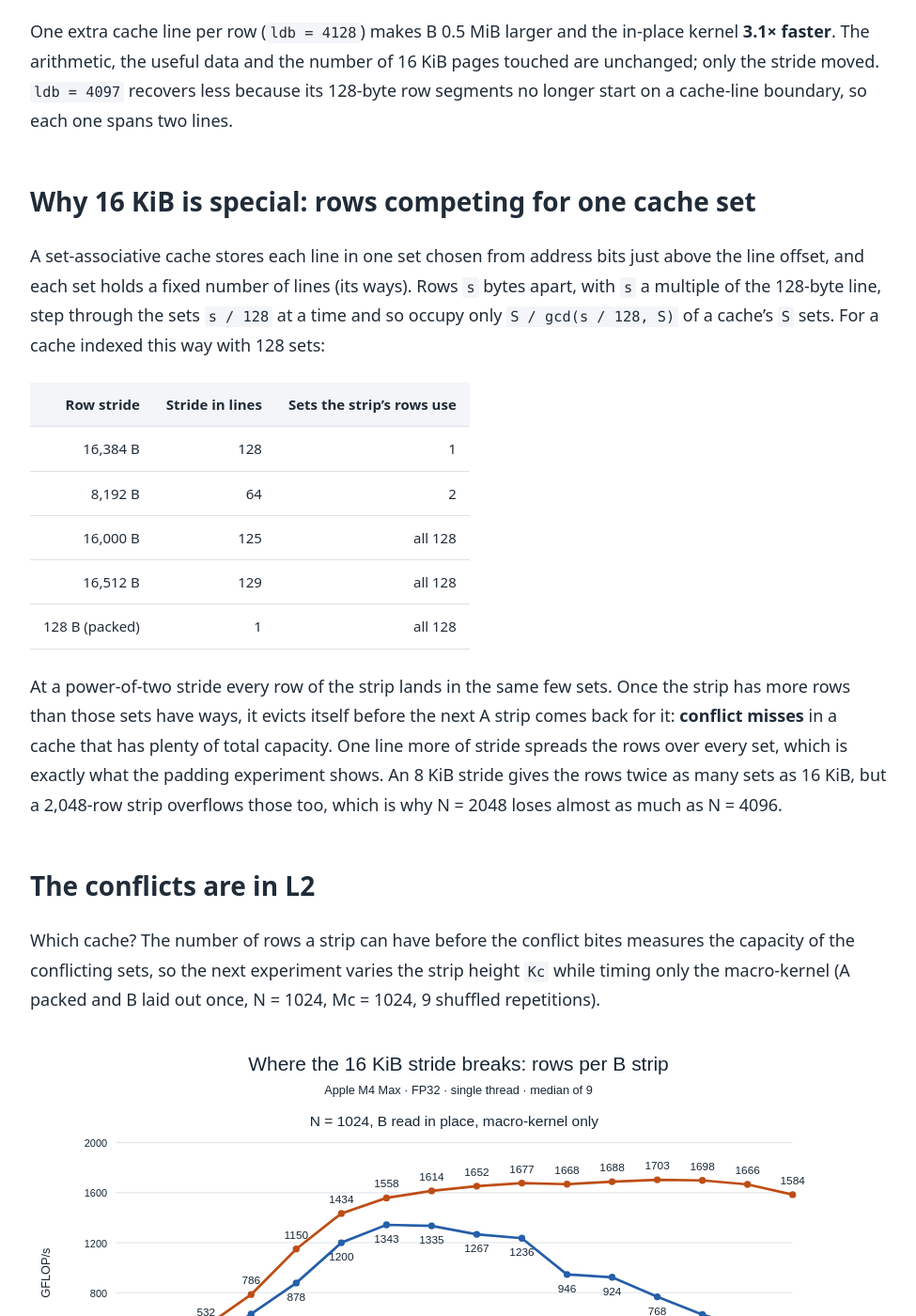
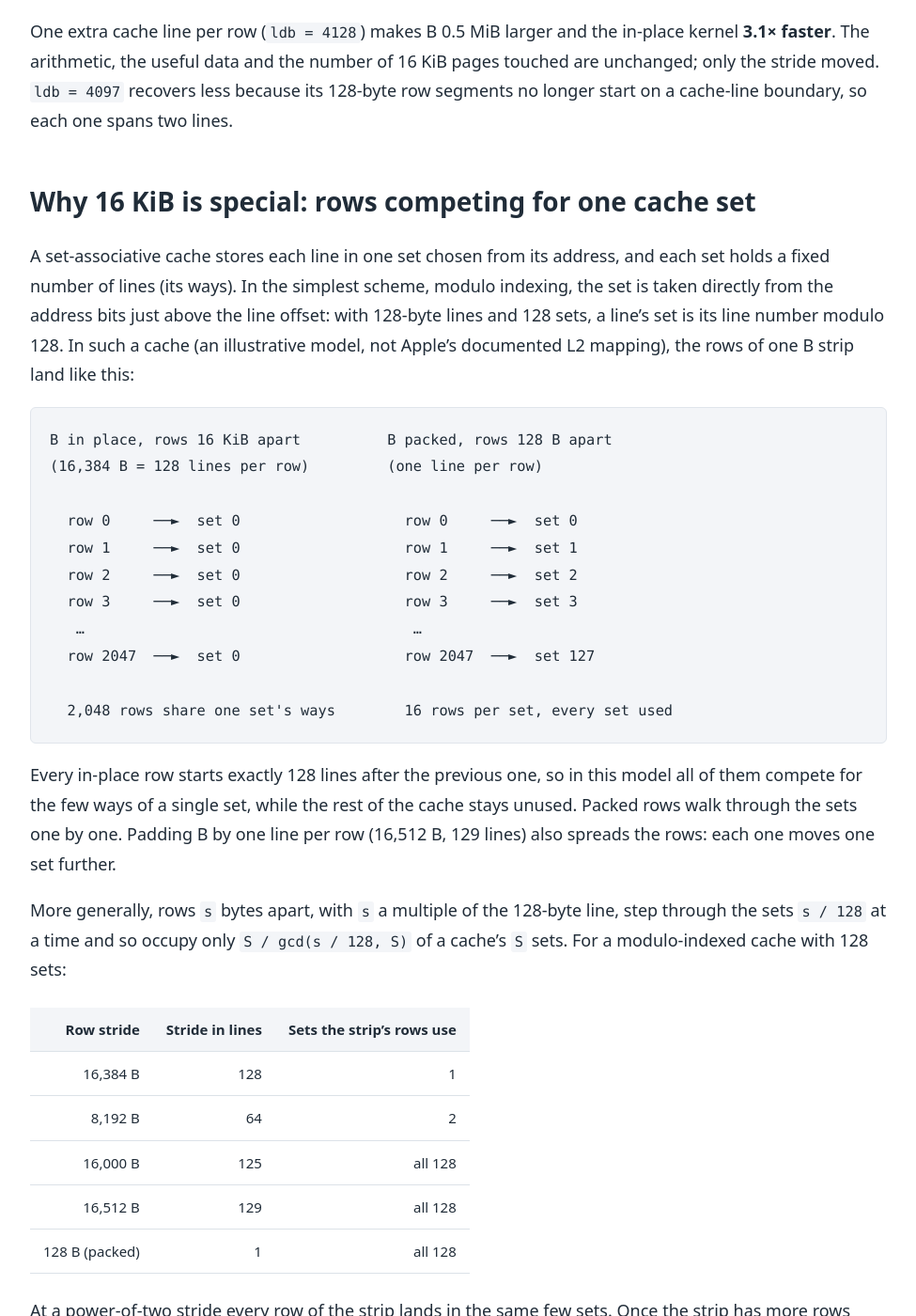
Before and after one commit to vdeviatkov/hpc-math-core, a Jekyll site: the page built from docs/articles/sme2-cache-associativity.md, in a window 1280 px wide and 1400 px high, scrolled down 3905 px. Shown: the whole window at 94% size, without its empty margins (152-1127 px from the left). Built offline with Jekyll 4.4.1, drawn with Linux system fonts in a browser that asks for light colours; some of the changed text lies outside the part shown.

Commit message:
Clarify cache model and add limitations
Adds a 'Limitations' section and an introductory 'idea in three pictures' section to the SME2 articles. Clarifies that the cache set-index model is illustrative rather than a description of M4's L2, hedges conflict-miss conclusions as inferred from controlled experiments, and updates summary language throughout.

````diff
--- a/docs/articles/sme2-cache-associativity.md
+++ b/docs/articles/sme2-cache-associativity.md
@@ -1,6 +1,6 @@
 ---
 title: "A Power-of-Two Stride Halves SME2 GEMM Throughput on Apple M4"
-description: "An SME2 matrix multiplication on Apple M4 Max runs at half speed when B's rows are 16 KiB apart. The cause is L2 set conflicts; padding or packing B fixes it, and packing wins."
+description: "An SME2 matrix multiplication on Apple M4 Max runs at a third of its speed when B's rows are 16 KiB apart. Controlled experiments point to L2 set conflicts; padding or packing B fixes it, and packing wins."
 date: 2026-10-12
 series_part: 2
 permalink: /articles/sme2-cache-associativity.html
@@ -21,10 +21,11 @@
 - The slowdown follows the **byte distance between rows of B**, not the
   matrix size: keeping N = 4096 and padding each row of B by 128 bytes
   restores 3.1× throughput with the same arithmetic.
-- At a 16 KiB row stride, the B rows the kernel reuses all map to a handful
-  of **L2 cache sets**. The kernel collapses between 576 and 640 rows per
-  reused strip, far past the 8 rows an L1 set can hold; the CPU core's own
-  loads show the same L2 limit.
+- At a 16 KiB row stride, the B rows the kernel reuses compete for a small
+  part of the cache. The kernel collapses between 576 and 640 rows per
+  reused strip, far past the 8 rows an L1 set can hold, and the CPU core's
+  own loads hit the same limit: the evidence points to **L2 set
+  conflicts**.
 - **Packing B** into contiguous strips removes the cliff for any stride. It
   costs about 3% of the runtime and cuts compute time by 8–9% even when
   the stride is already padded.
@@ -116,11 +117,37 @@
 
 ## Why 16 KiB is special: rows competing for one cache set
 
-A set-associative cache stores each line in one set chosen from address
-bits just above the line offset, and each set holds a fixed number of lines
-(its ways). Rows `s` bytes apart, with `s` a multiple of the 128-byte line,
-step through the sets `s / 128` at a time and so occupy only
-`S / gcd(s / 128, S)` of a cache's `S` sets. For a cache indexed this way
+A set-associative cache stores each line in one set chosen from its
+address, and each set holds a fixed number of lines (its ways). In the
+simplest scheme, modulo indexing, the set is taken directly from the
+address bits just above the line offset: with 128-byte lines and 128
+sets, a line's set is its line number modulo 128. In such a cache (an
+illustrative model, not Apple's documented L2 mapping), the rows of one B
+strip land like this:
+
+```text
+B in place, rows 16 KiB apart          B packed, rows 128 B apart
+(16,384 B = 128 lines per row)         (one line per row)
+
+  row 0     ──►  set 0                   row 0     ──►  set 0
+  row 1     ──►  set 0                   row 1     ──►  set 1
+  row 2     ──►  set 0                   row 2     ──►  set 2
+  row 3     ──►  set 0                   row 3     ──►  set 3
+   …                                      …
+  row 2047  ──►  set 0                   row 2047  ──►  set 127
+
+  2,048 rows share one set's ways        16 rows per set, every set used
+```
+
+Every in-place row starts exactly 128 lines after the previous one, so in
+this model all of them compete for the few ways of a single set, while
+the rest of the cache stays unused. Packed rows walk through the sets one
+by one. Padding B by one line per row (16,512 B, 129 lines) also spreads
+the rows: each one moves one set further.
+
+More generally, rows `s` bytes apart, with `s` a multiple of the 128-byte
+line, step through the sets `s / 128` at a time and so occupy only
+`S / gcd(s / 128, S)` of a cache's `S` sets. For a modulo-indexed cache
 with 128 sets:
 
 | Row stride | Stride in lines | Sets the strip's rows use |
@@ -135,12 +162,20 @@
 Once the strip has more rows than those sets have ways, it evicts itself
 before the next A strip comes back for it: **conflict misses** in a cache
 that has plenty of total capacity. One line more of stride spreads the rows
-over every set, which is exactly what the padding experiment shows. An
+over every set, which matches what the padding experiment shows. An
 8 KiB stride gives the rows twice as many sets as 16 KiB, but a
-2,048-row strip overflows those too, which is why N = 2048 loses almost as
-much as N = 4096.
+2,048-row strip overflows those too, which is consistent with N = 2048
+losing almost as much as N = 4096.
 
-## The conflicts are in L2
+This calculation illustrates the conflict mechanism for a conventional
+modulo-indexed cache. Modern processors can instead hash higher address
+bits into the set index, and Apple does not document the set-indexing
+function of M4's L2. The table is therefore a model of the mechanism, not
+a reconstruction of the M4 Max's physical cache organization. The evidence
+for conflicts on this machine is the controlled stride and working-set
+experiments: the padding test above and the capacity measurements below.
+
+## Locating the conflicts: L2, not L1
 
 Which cache? The number of rows a strip can have before the conflict bites
 measures the capacity of the conflicting sets, so the next experiment
@@ -163,7 +198,7 @@
 rows it breaks, and from there it degrades with every row added, to a
 third of the padded throughput at the 2,048 rows `gemm_sme` uses. An 8-way
 L1 set would overflow at the 9th row. The conflicting structure holds
-roughly 600 rows at this stride, which only the 16 MiB L2 can.
+roughly 600 rows at this stride, a capacity on the scale of L2, not L1.
 
 A pointer chase on a CPU core, one dependent load per line, confirms the
 L2's capacity at this stride independently of SME (cycles per load at
@@ -179,6 +214,14 @@
 range, between 576 and 640 rows. The two measurements agree on the
 structure: a power-of-two stride leaves this data a few hundred lines of a
 131,072-line L2.
+
+What this does and does not prove: the matching capacity thresholds, in
+two independent experiments, strongly suggest that L2 conflicts cause the
+throughput collapse. Neither measurement reveals individual cache-set
+mappings, and neither replaces hardware performance counters; what they
+establish is a capacity scale consistent with L2 rather than L1. The
+mechanism is inferred from controlled measurements, not observed
+directly.
 
 ## Fix 1: pad the leading dimension
 
@@ -221,6 +264,28 @@
 compute reads it once per A strip: 32 times per A block, `M / 32` times in
 all. At these sizes it pays for
 itself several times over.
+
+## Limitations
+
+The experiments support the conclusions above strongly, which is a reason
+to be precise about what they do not establish:
+
+- **The L2 mapping and replacement policy are not established.** The
+  set-index function, the number of ways, and how lines are chosen for
+  eviction are undocumented, and nothing here measures them. The cache
+  model above explains the mechanism; it does not describe M4's L2.
+- **One machine.** All results come from one M4 Max system, under the
+  load conditions recorded with the data. Other Apple chips, or other M4
+  variants, may break at different thresholds.
+- **One kernel configuration.** The thresholds belong to these matrix
+  shapes, this micro-kernel and these block sizes. With the earlier
+  blocking (Mc = 128, Kc = 1024) the kernel broke between 384 and 448
+  rows instead of between 576 and 640; other shapes and blocks may move
+  them again.
+- **Inferred, not counted.** The case for L2 conflicts rests on throughput
+  and latency thresholds matching across experiments. No hardware
+  performance counters were read, so cache misses were not counted
+  directly.
 
 ## Rules of thumb
 
````
Also changed, not shown: docs/articles/sme2-gemm.md (+66 -9 lines).
